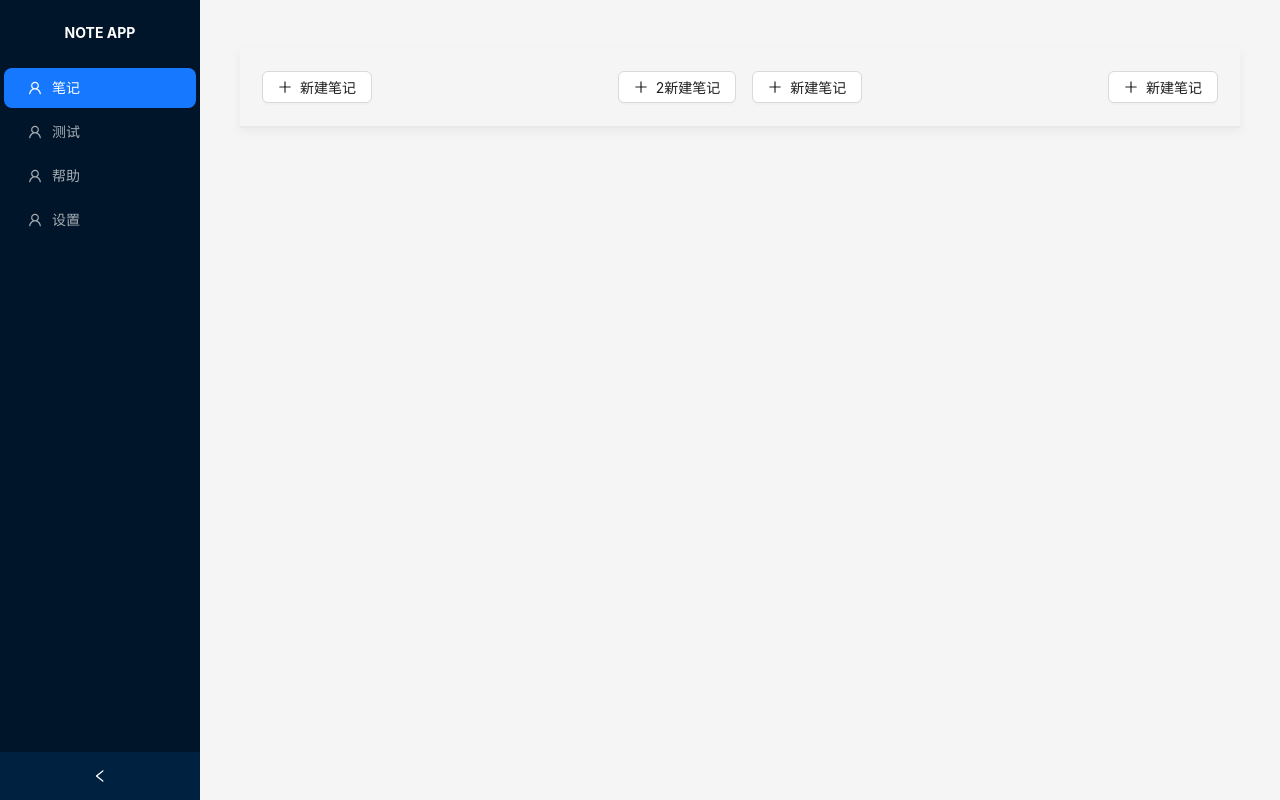
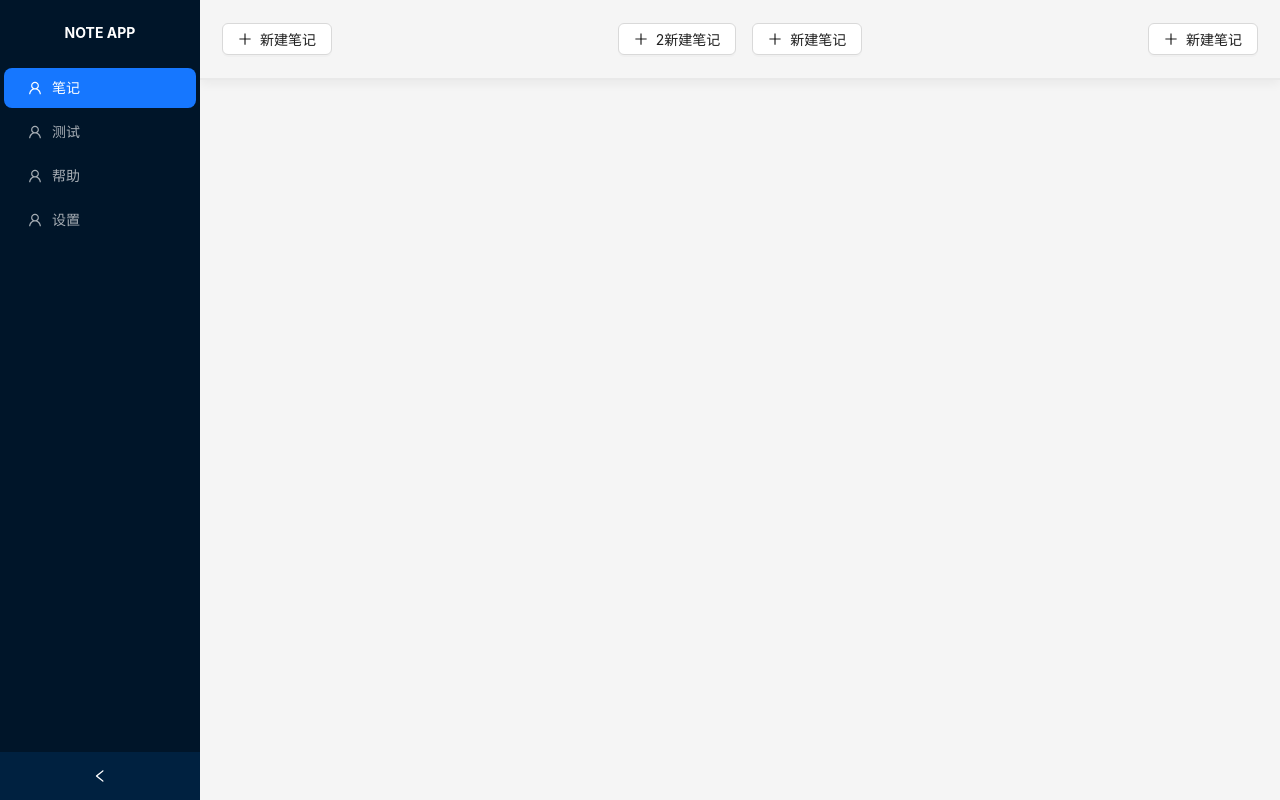
Before and after one commit to Circkoooooo/note-app, a React app: page /#/home in a window 1280 px wide. Built offline with nearby package versions, Linux system fonts and the light colour scheme.

Commit message:
style: fix style

```diff
--- a/src/pages/Home.tsx
+++ b/src/pages/Home.tsx
@@ -50,8 +50,6 @@ export default function Home() {
 			<Layout className='site-layout'>
 				<Content
 					style={{
-						margin: '24px 16px',
-						padding: 24,
 						minHeight: 280,
 						overflow: 'auto',
 					}}
```
